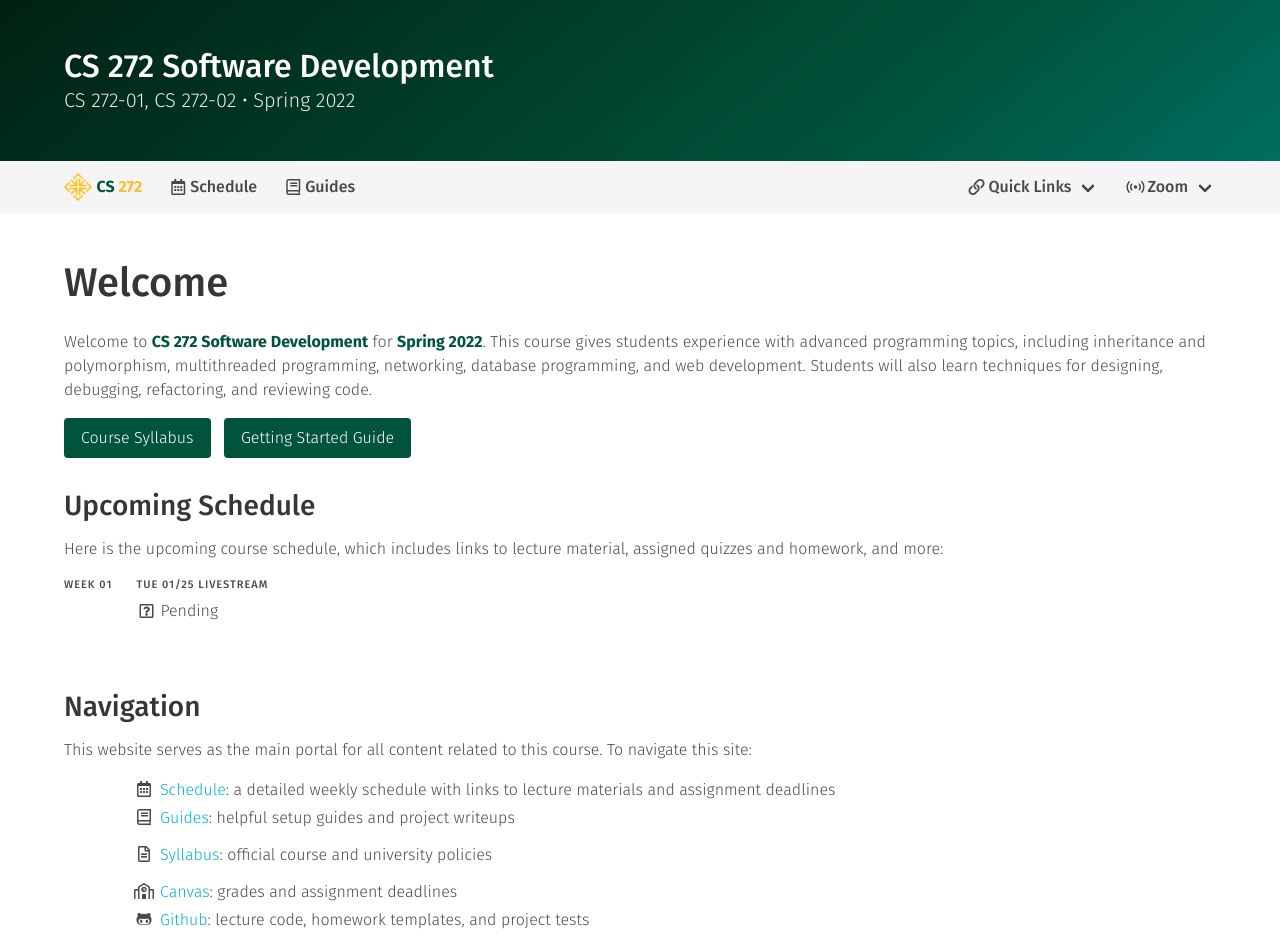
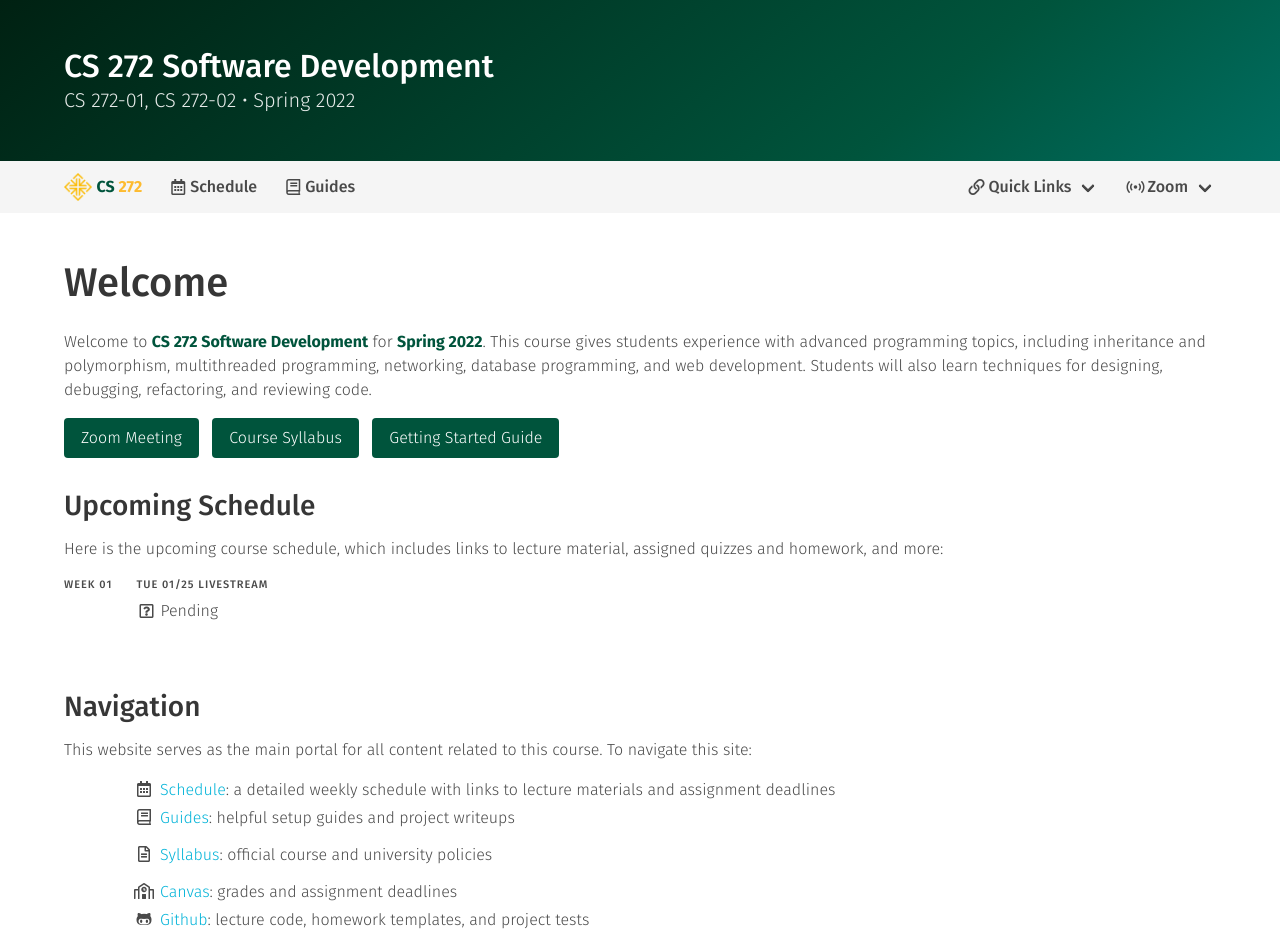
Before and after one commit to usf-cs272-spring2022/usf-cs272-spring2022.github.io, a Jekyll site: the page built from index.md, in a window 1280 px wide. Shown: the top 947 px of the page. Built offline with Jekyll 4.4.1, drawn with Linux system fonts in a browser that asks for light colours.

Commit message:
Adding Zoom button

```diff
--- a/index.md
+++ b/index.md
@@ -5,7 +5,7 @@ navbar: Home
 
 Welcome to <strong class="has-text-usf-green">{{ site.data.info.code }} {{ site.data.info.name }}</strong> for <strong class="has-text-usf-green">{{ site.data.info.term }}</strong>. {{ site.data.info.blurb }}
 
-[Course Syllabus]({{ site.data.info.links.syllabus.link }}){: .button .is-primary } &nbsp; [Getting Started Guide](/guides/general/getting-started.html){: .button .is-primary }
+[Zoom Meeting]({{ site.data.info.streams.lectures.link }}){: .button .is-primary } &nbsp; [Course Syllabus]({{ site.data.info.links.syllabus.link }}){: .button .is-primary } &nbsp; [Getting Started Guide](/guides/general/getting-started.html){: .button .is-primary }
 
 ## Upcoming Schedule
 
```
